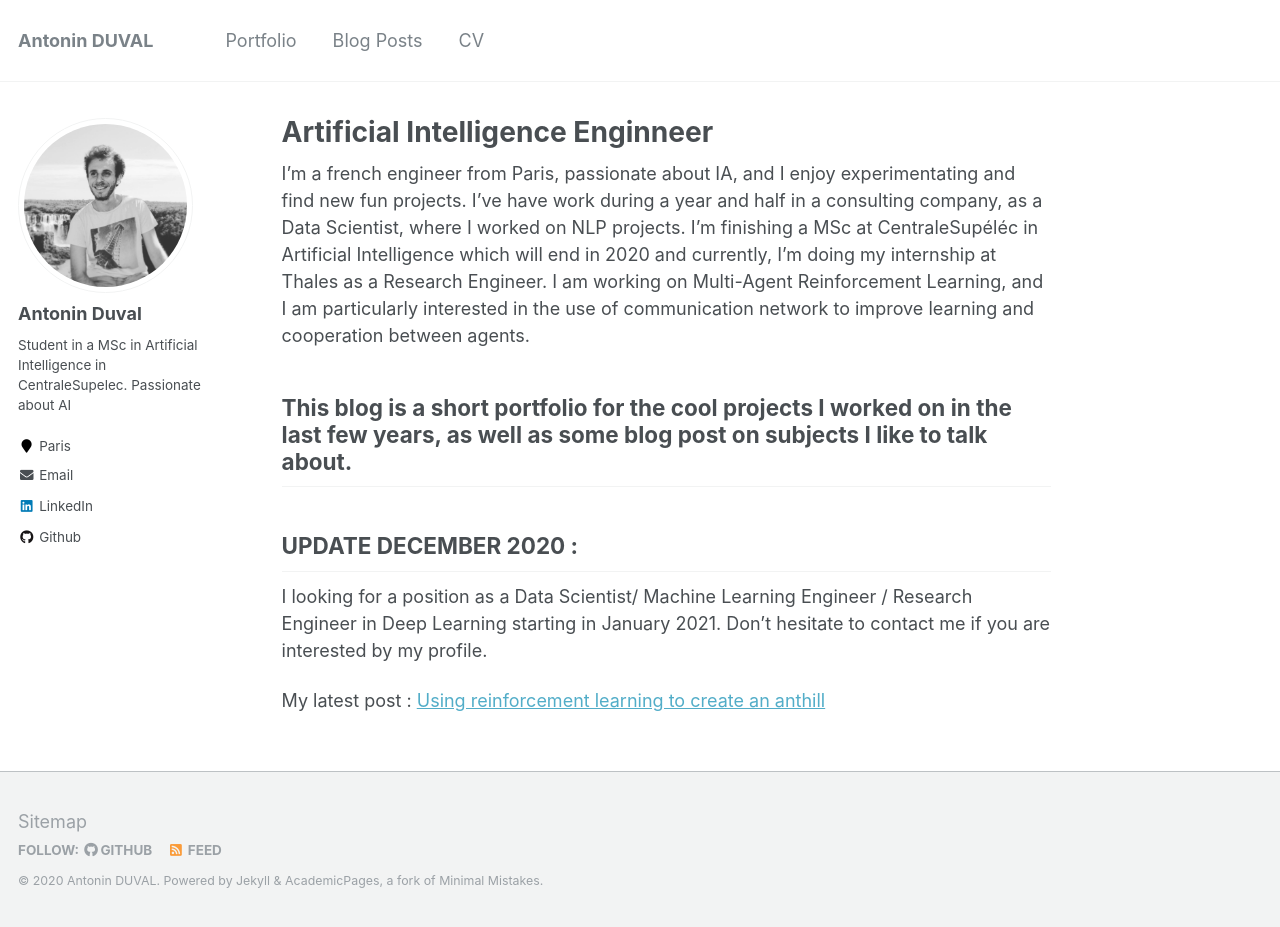
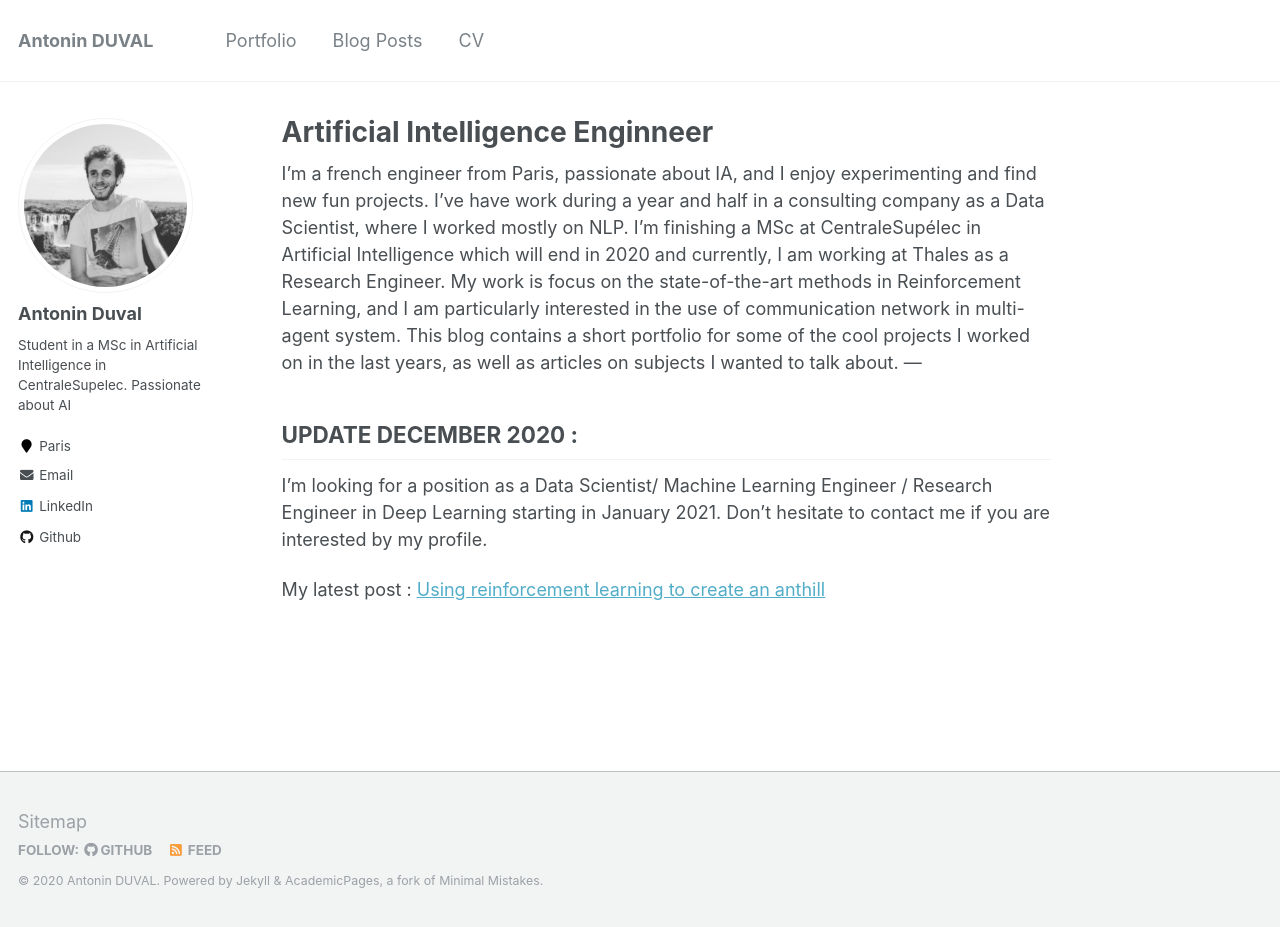
Before and after one commit to AntoninDuval/antoninduval.github.io, a Jekyll site: the page built from _pages/about.md, in a window 1280 px wide and 927 px high. Built offline with Jekyll 4.4.1, drawn with Linux system fonts in a browser that asks for light colours.

Commit message:
Removed published in

```diff
--- a/_includes/archive-single.html
+++ b/_includes/archive-single.html
@@ -40,8 +40,6 @@
 
         {% if post.collection == 'teaching' %}
           <p> {{ post.type }}, <i>{{ post.venue }}</i>, {{ post.date | default: "1900-01-01" | date: "%Y" }} </p>
-        {% elsif post.collection == 'publications' %}
-          <p>Published in <i>{{ post.venue }}</i>, {{ post.date | default: "1900-01-01" | date: "%Y" }} </p>
         {% elsif post.date %}
          <p class="page__date"><strong><i class="fa fa-fw fa-calendar" aria-hidden="true"></i> {{ site.data.ui-text[site.locale].date_label | default: "Published:" }}</strong> <time datetime="{{ post.date | default: "1900-01-01" | date_to_xmlschema }}">{{ post.date | default: "1900-01-01" | date: "%B %d, %Y" }}</time></p>
         {% endif %}
--- a/_pages/about.md
+++ b/_pages/about.md
@@ -8,16 +8,15 @@
   - /about.html
 ---
 
-I'm a french engineer from Paris, passionate about IA, and I enjoy experimentating and find new fun projects.
-I've have work during a year and half in a consulting company, as a Data Scientist, where I worked on NLP projects.
-I'm finishing a MSc at CentraleSupéléc in Artificial Intelligence which will end in 2020 and currently, I'm doing my internship at Thales as a Research Engineer.
-I am working on Multi-Agent Reinforcement Learning, and I am particularly interested in the use of communication network to improve learning and cooperation between agents.
-
-This blog is a short portfolio for the cool projects I worked on in the last few years, as well as some blog post on subjects I like to talk about.
+I'm a french engineer from Paris, passionate about IA, and I enjoy experimenting and find new fun projects.
+I've have work during a year and half in a consulting company as a Data Scientist, where I worked mostly on NLP.
+I'm finishing a MSc at CentraleSupélec in Artificial Intelligence which will end in 2020 and currently, I am working at Thales as a Research Engineer.
+My work is focus on the state-of-the-art methods in Reinforcement Learning, and I am particularly interested in the use of communication network in multi-agent system.
+This blog contains a short portfolio for some of the cool projects I worked on in the last years, as well as articles on subjects I wanted to talk about.
 ---
 
 ## UPDATE DECEMBER 2020 :
-I looking for a position as a Data Scientist/ Machine Learning Engineer / Research Engineer in Deep Learning starting in January 2021.
+I'm looking for a position as a Data Scientist/ Machine Learning Engineer / Research Engineer in Deep Learning starting in January 2021.
 Don't hesitate to contact me if you are interested by my profile.
 
 My latest post : [Using reinforcement learning to create an anthill](https://antoninduval.github.io/posts/2020/04/blog-post-2/)
```
Also changed, not shown: _publications/2020-02-01-cycle_gan.md (renamed from _publications/2009-10-01-paper-title-number-1.md).
